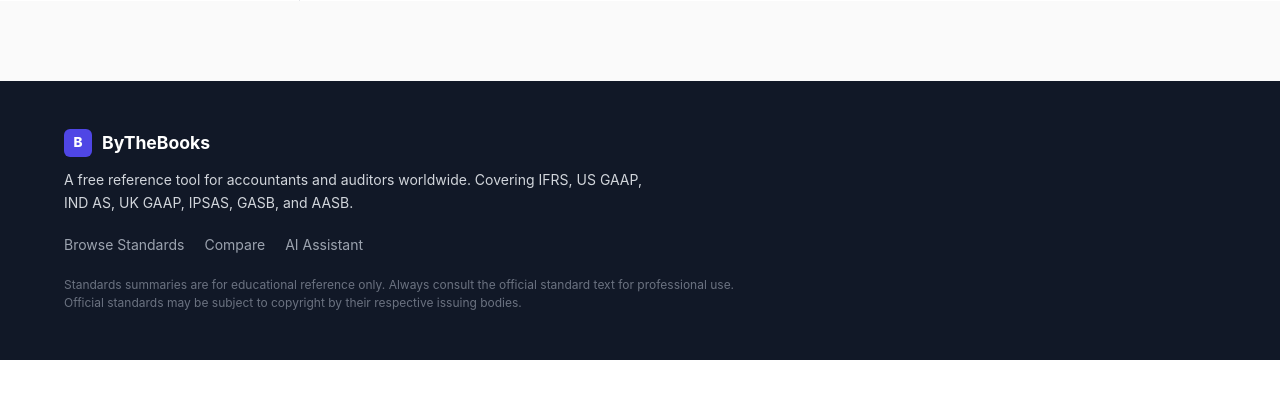
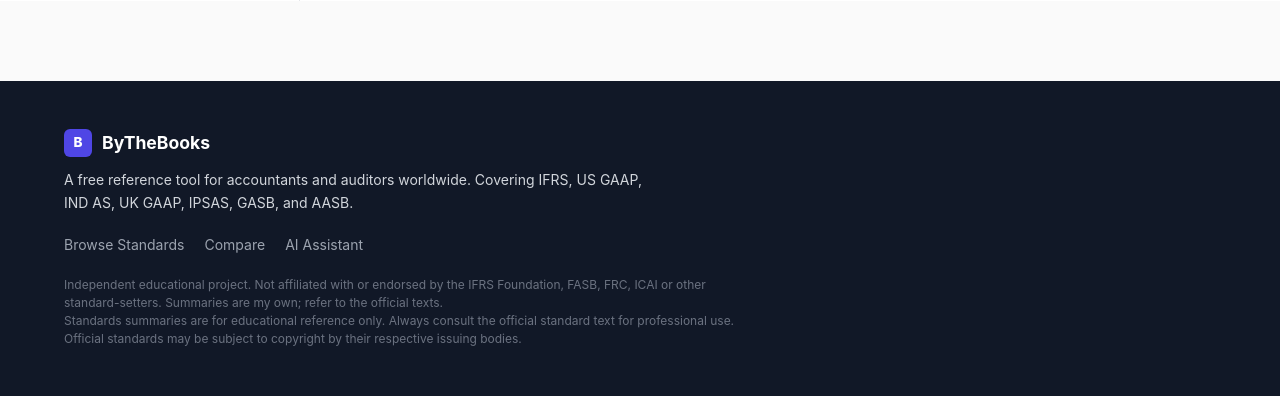
Before and after one commit to VAishwaryaSingh/ByTheBooks, a Flask app: page /chat in a window 1280 px wide. Shown: the part 800-1196 px from the top of the page. Before the commit the page ends 1160 px from the top, so only its background shows below. Run offline with Flask 3, Linux system fonts and the light colour scheme.

Commit message:
Add independent-project / not-affiliated disclaimer to footer and README
Co-Authored-By: Claude Sonnet 5.5 <noreply@anthropic.com>

```diff
--- a/templates/base.html
+++ b/templates/base.html
@@ -64,6 +64,7 @@
       <a href="{{ url_for('views.compare') }}">Compare</a>
       <a href="{{ url_for('views.chat') }}">AI Assistant</a>
     </div>
+    <p class="footer-legal">Independent educational project. Not affiliated with or endorsed by the IFRS Foundation, FASB, FRC, ICAI or other standard-setters. Summaries are my own; refer to the official texts.</p>
     <p class="footer-legal">Standards summaries are for educational reference only. Always consult the official standard text for professional use. Official standards may be subject to copyright by their respective issuing bodies.</p>
   </div>
 </footer>
```
Also changed, not shown: README.md.
